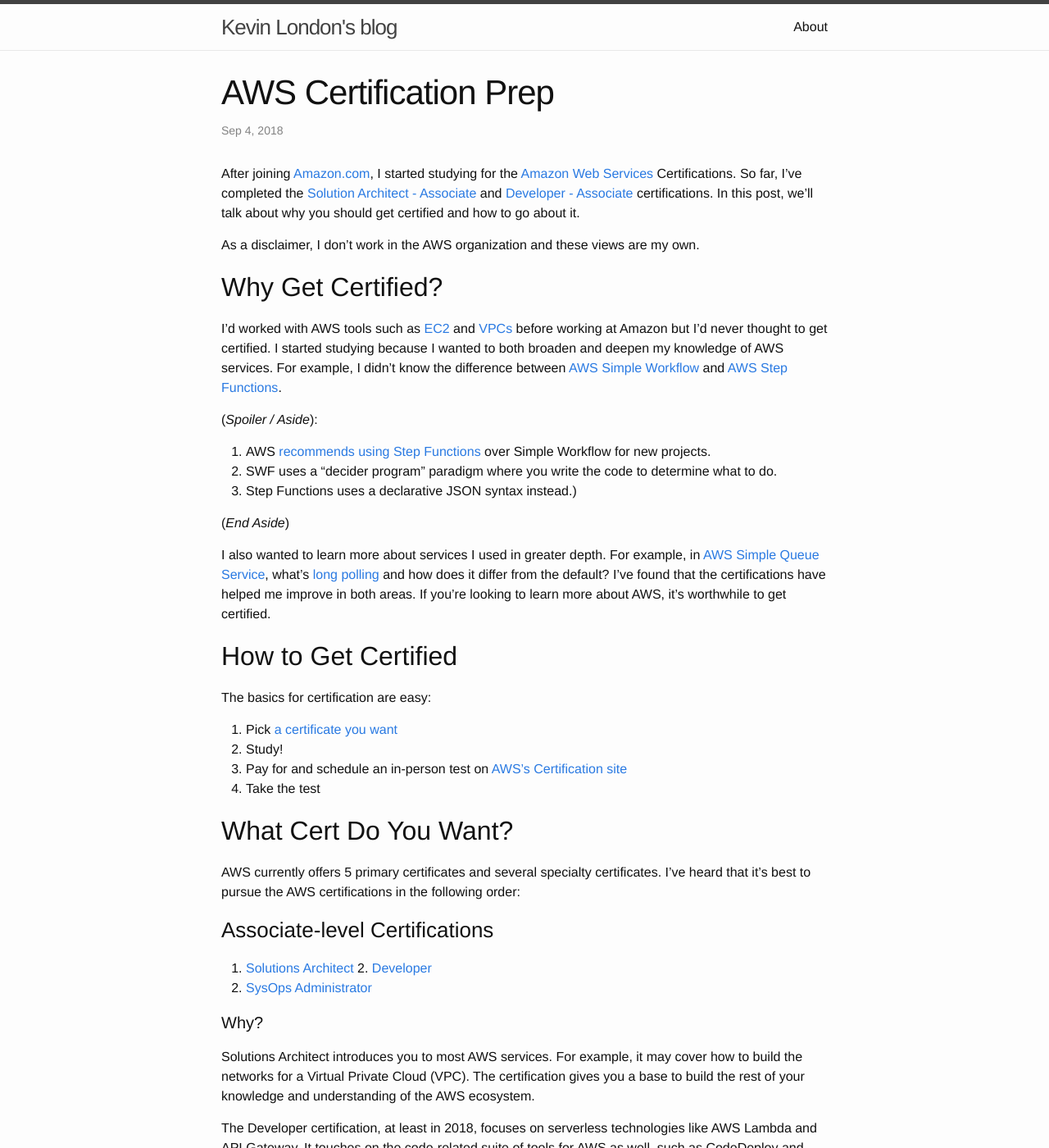
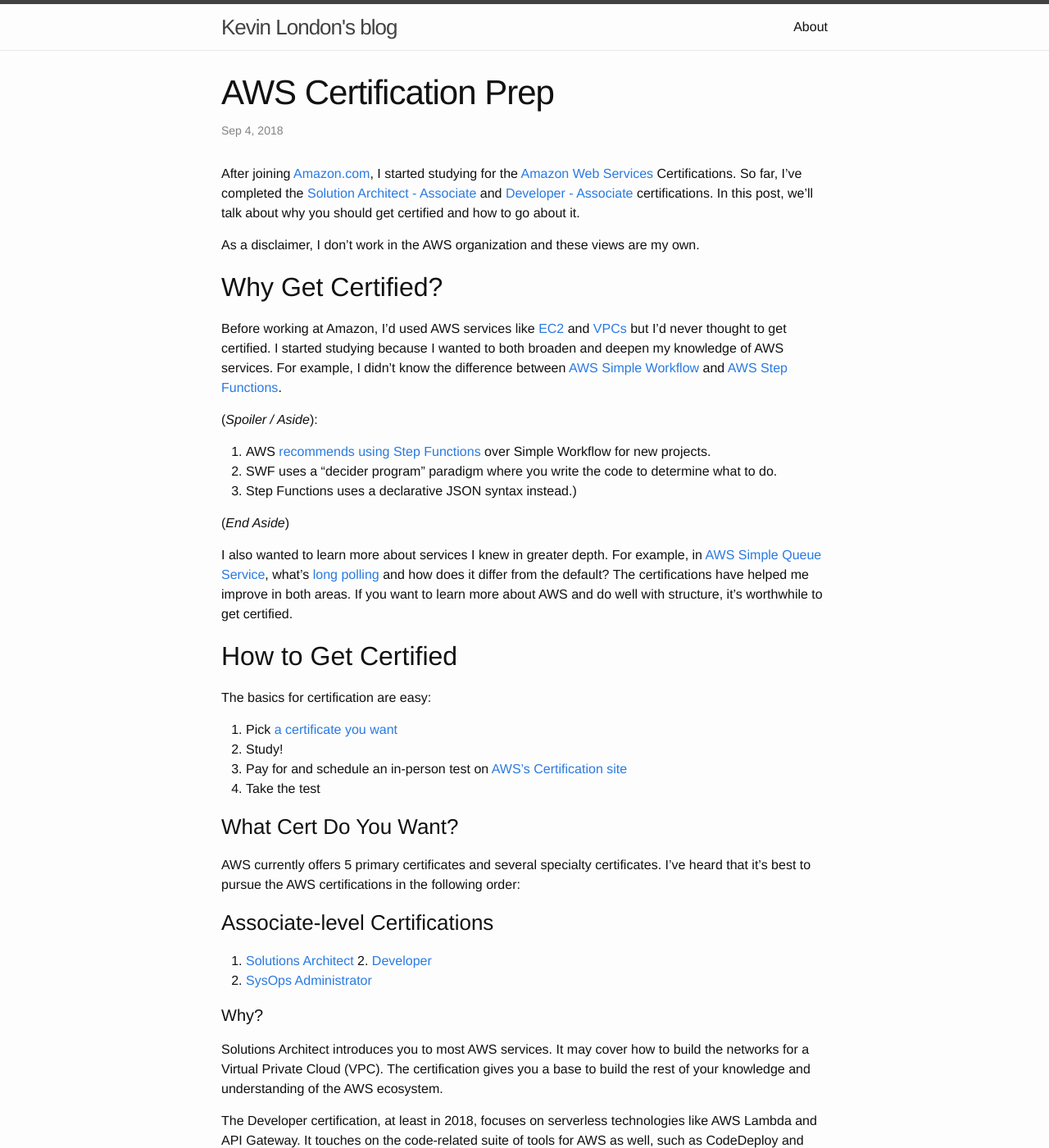
Before and after one commit to kevinlondon/kevinlondon.github.io, a Jekyll site: the page built from _posts/2018-09-04-aws-certifications.md, in a window 1280 px wide and 1400 px high. Shown: the whole window at 82% size. Built offline with Jekyll 4.4.1, drawn with Linux system fonts in a browser that asks for light colours; comment, search, counter and statistics services are not loaded; some of the changed text lies outside the part shown.

Commit message:
More approachable text for post

```diff
--- a/_posts/2018-09-04-aws-certifications.md
+++ b/_posts/2018-09-04-aws-certifications.md
@@ -14,8 +14,8 @@ As a disclaimer, I don't work in the AWS organization and these views are my own
 
 ## Why Get Certified?
 
-I'd worked with AWS tools such as [EC2](https://aws.amazon.com/ec2/) and
-[VPCs](https://aws.amazon.com/vpc/) before working at Amazon but I'd never
+Before working at Amazon, I'd used AWS services like [EC2](https://aws.amazon.com/ec2/) and
+[VPCs](https://aws.amazon.com/vpc/) but I'd never
 thought to get certified. I started studying because I wanted to both broaden
 and deepen my knowledge of AWS services. For example, I didn't know the
 difference between [AWS Simple
@@ -31,13 +31,13 @@ Functions](https://aws.amazon.com/step-functions/).
 
 (_End Aside_)
 
-I also wanted to learn more about services I used in greater depth.
+I also wanted to learn more about services I knew in greater depth.
 For example, in [AWS Simple Queue
 Service](https://aws.amazon.com/sqs/), what's [long
 polling](https://docs.aws.amazon.com/AWSSimpleQueueService/latest/SQSDeveloperGuide/sqs-long-polling.html)
 and how does it differ from the default?
-I've found that the certifications have helped me improve in both areas. If
-you're looking to learn more about AWS, it's worthwhile to get
+The certifications have helped me improve in both areas. If
+you want to learn more about AWS and do well with structure, it's worthwhile to get
 certified.
 
 ## How to Get Certified
@@ -50,7 +50,7 @@ The basics for certification are easy:
    site](https://www.aws.training/certification?src=certification)
 4. Take the test
 
-## What Cert Do You Want?
+### What Cert Do You Want?
 
 AWS currently offers 5 primary certificates and several specialty
 certificates. I've heard that it's best to pursue the AWS certifications in the
@@ -66,7 +66,7 @@ following order:
 
 #### Why?
 
-Solutions Architect introduces you to most AWS services. For example, it may
+Solutions Architect introduces you to most AWS services. It may
 cover how to build the networks for a Virtual Private Cloud (VPC).
 The certification gives you a base to build the rest of your knowledge and
 understanding of the AWS ecosystem.
@@ -83,7 +83,9 @@ technologies, like AWS X-Ray.
 
 ### Specialty Certifications
 
-If you'd like, you can pursue the specialty certs:
+Between the Associate and Professional-level certifications, AWS offers a set of
+certificates that have a more specific focus on an industry or use-case. Here's
+the set of specialty certifications:
 
 1.  [Security](https://aws.amazon.com/certification/certified-security-specialty/)
 2. [Advanced Networking](https://aws.amazon.com/certification/certified-advanced-networking-specialty/)
@@ -105,13 +107,13 @@ I can't speak in depth to either of these certificates as I haven't started
 studying for them.
 
 The DevOps Engineer certificate builds on the Developer and
-SysOps Administrator Associate certifications. It also builds on the
+SysOps Administrator Associate certifications. It builds on the
 the Security and Advanced Networking certification
 materials.
 
 The Solutions Architect - Professional certificate covers most of the AWS
 services at a deep level.
-I've also heard that it's the hardest certification to pass.
+I've heard it's the hardest certification to pass.
 
 ## Studying Recommendations
 
```
Also changed, not shown: other parts of _posts/2018-09-04-aws-certifications.md (+2 -2 lines).
